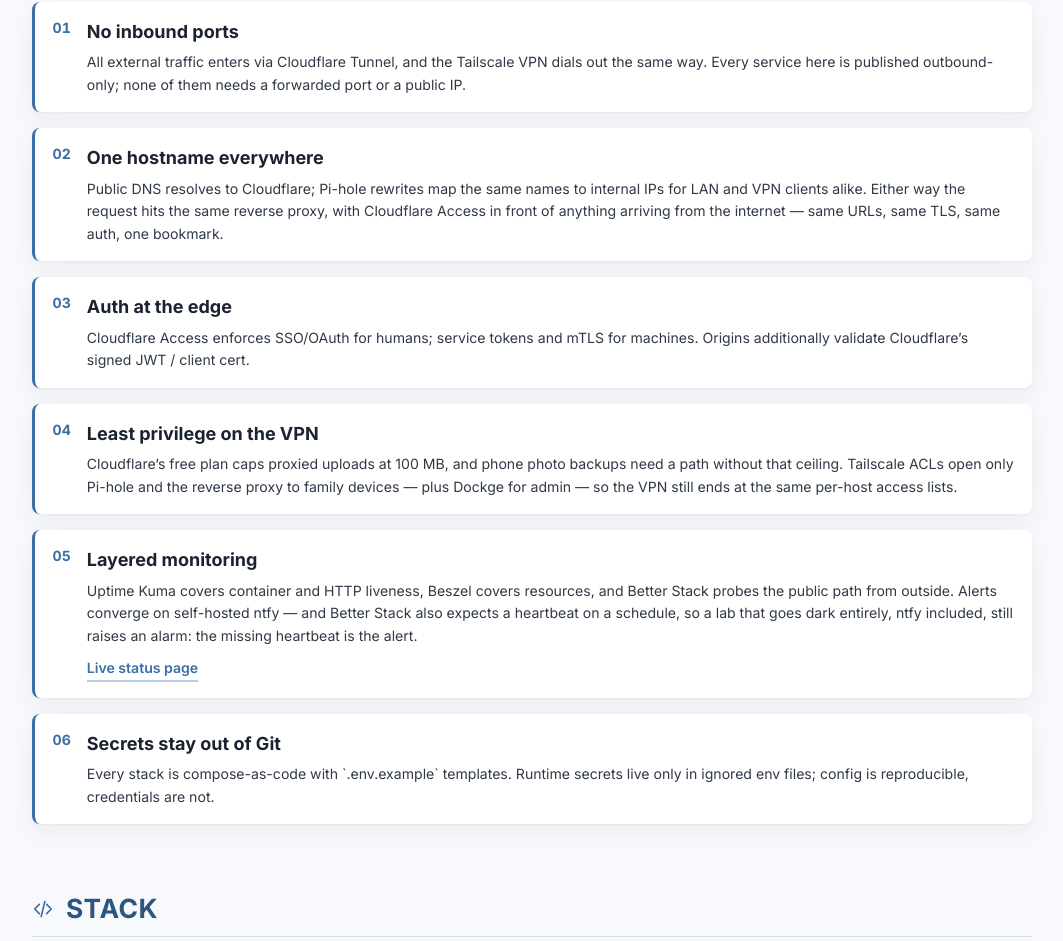
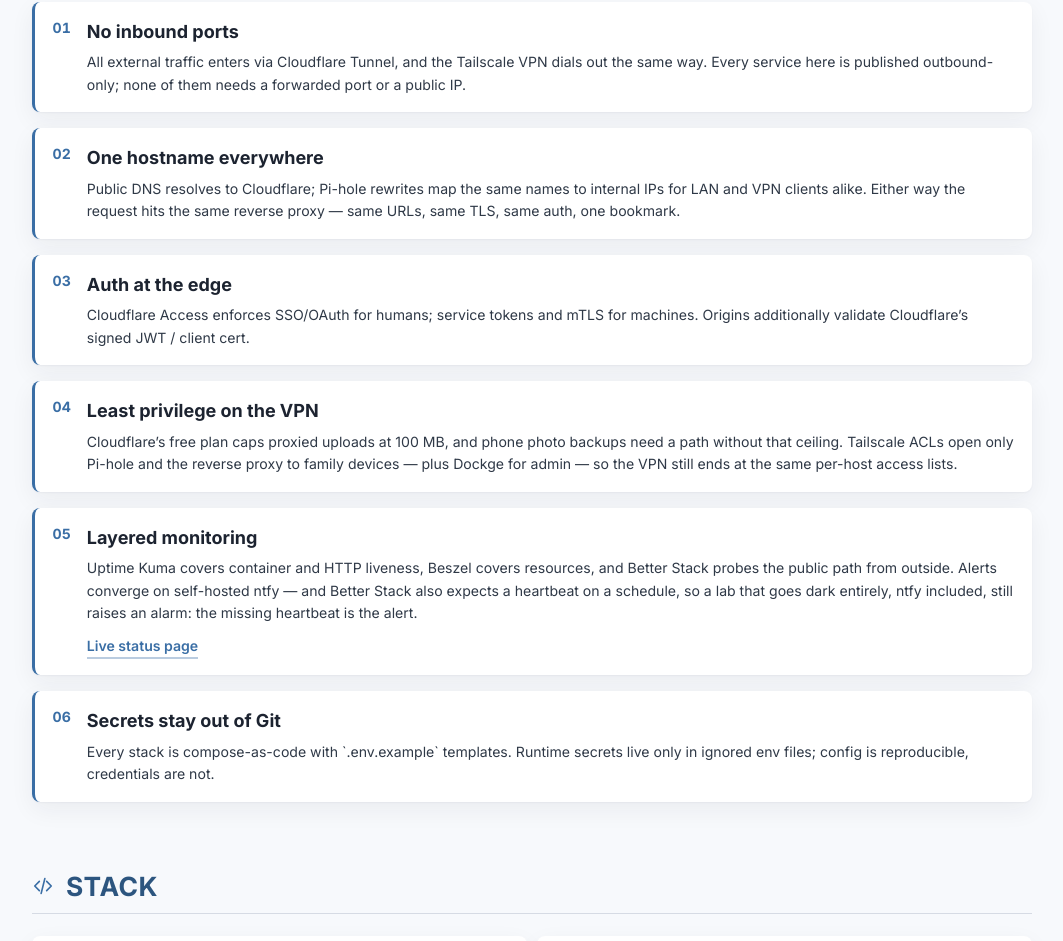
Before and after one commit to heldergoncalves92/heldergoncalves92.github.io, a React (Vite) app: page /homelab in a window 1280 px wide. Shown: the part 1319-2260 px from the top of the page, without its empty margins (108-1171 px from the left). Built offline with nearby package versions, Linux system fonts and the light colour scheme.

Commit message:
fix: stop claiming Access sits in front of every internet request
Cloudflare Access is per-service, not a blanket on the public path.
Decision 02 is about one hostname and one proxy; Access already has
its own card.

```diff
--- a/src/data/homelab.ts
+++ b/src/data/homelab.ts
@@ -49,7 +49,7 @@
     {
       title: 'One hostname everywhere',
       description:
-        'Public DNS resolves to Cloudflare; Pi-hole rewrites map the same names to internal IPs for LAN and VPN clients alike. Either way the request hits the same reverse proxy, with Cloudflare Access in front of anything arriving from the internet — same URLs, same TLS, same auth, one bookmark.',
+        'Public DNS resolves to Cloudflare; Pi-hole rewrites map the same names to internal IPs for LAN and VPN clients alike. Either way the request hits the same reverse proxy — same URLs, same TLS, same auth, one bookmark.',
     },
     {
       title: 'Auth at the edge',
```
